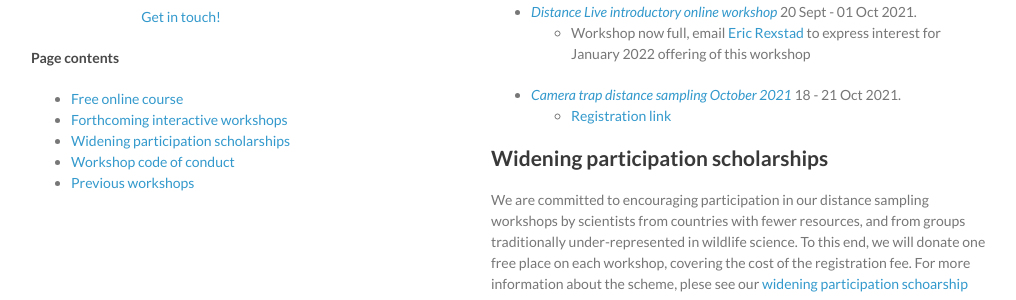
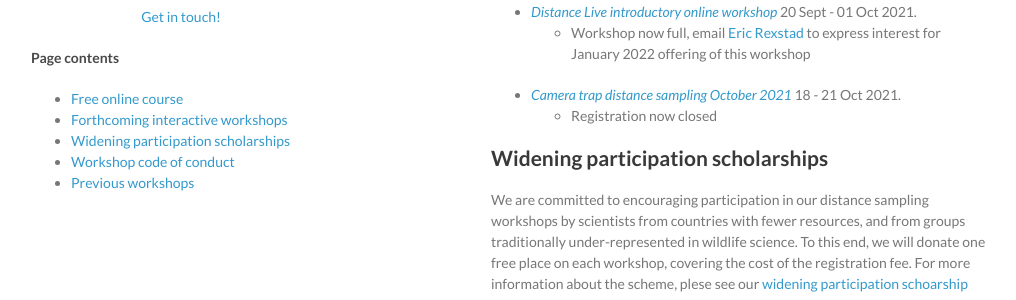
Before and after one commit to distanceworkshops/distanceworkshops.github.io, a Jekyll site: the page built from index.md, in a window 1280 px wide and 900 px high, scrolled down 502 px. Shown: the part 153-453 px from the top of the window, without its empty margins (129-1145 px from the left). Built offline with Jekyll 4.4.1, drawn with Linux system fonts in a browser that asks for light colours.

Commit message:
closed ctds workshop registration

```diff
--- a/index.md
+++ b/index.md
@@ -31,7 +31,7 @@ The following workshops are currently planned.  We will post further updates her
 - [*Distance Live introductory online workshop*](intro-sep-2021) 20 Sept - 01 Oct 2021.
   - Workshop now full, email [Eric Rexstad](mailto:er26@st-andrews.ac.uk) to express interest for January 2022 offering of this workshop
 - [*Camera trap distance sampling October 2021*](CTDS-Oct2021) 18 - 21 Oct 2021.
-  - [Registration link](https://onlineshop.st-andrews.ac.uk/conferences-and-events/events/creem/online-workshop-analysis-of-camera-trap-data-with-distance-sampling-18th-21st-october-2021)
+  - Registration now closed
 
 ## Widening participation scholarships
 
```
